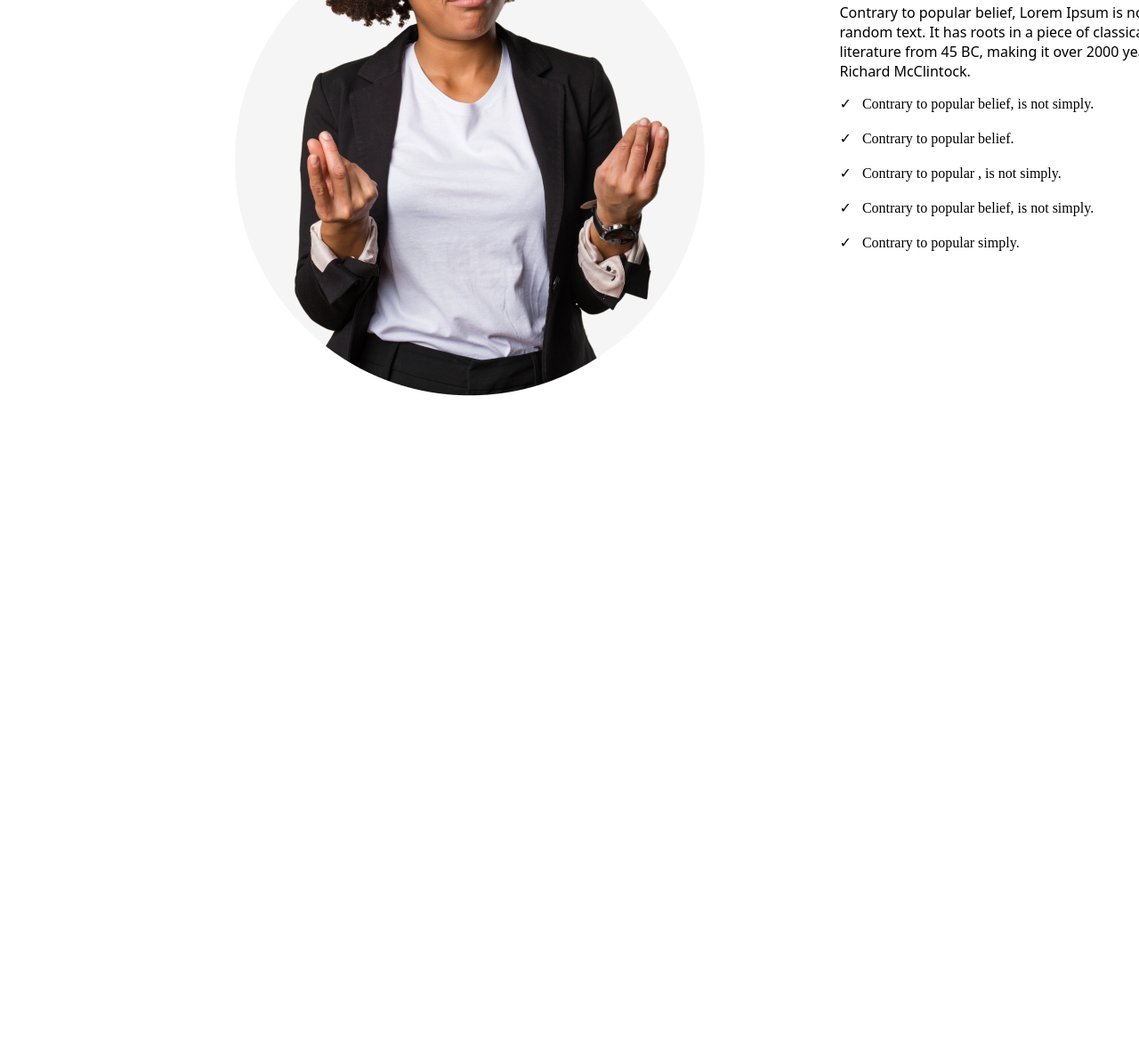
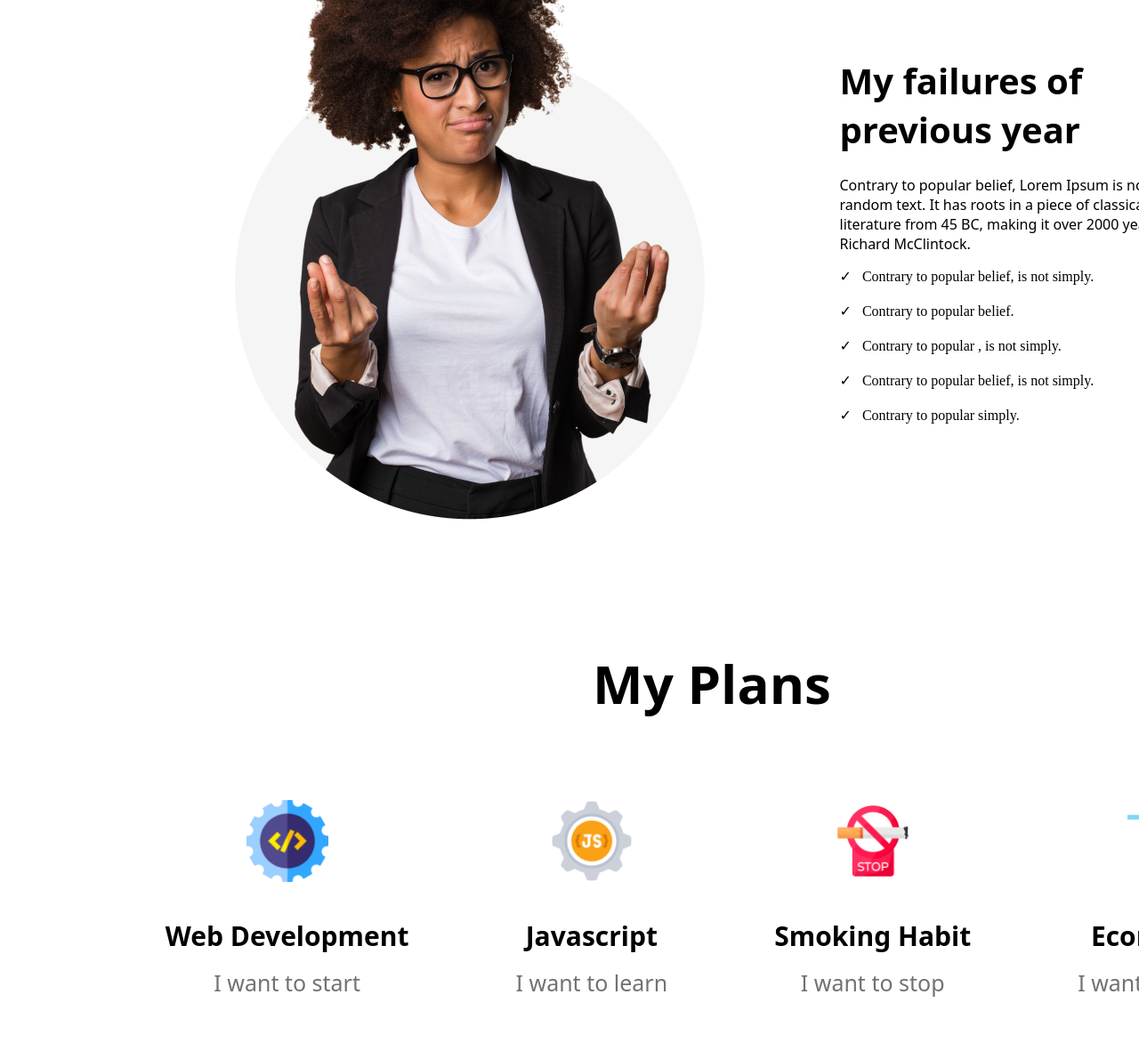
Before and after one commit to sakibzaman1/practice-task-5, a plain HTML site: page index.html in a window 1280 px wide. Shown: the part 1088-2269 px from the top of the page at 89% size. Before the commit the page ends 1537 px from the top, so only its background shows below. Drawn offline with Linux system fonts and the light colour scheme.

Commit message:
section 2 done

```diff
--- a/index.html
+++ b/index.html
@@ -39,35 +39,35 @@
                 </div>
             </section>
 
-            <!-- <section class="section2">
+            <section class="section2">
                 <div class="section2-head">
                     <h1>My Plans</h1>
                 </div>
                 <div class="section2-content">
                     <div class="section2-plans">
-                        <img src="" alt="" class="plan-img">
-                        <h2 class="plan-title"></h2>
-                        <p class="plan-bio"></p>
+                        <img src="./images/icons/web.png" alt="" class="plan-img">
+                        <h2 class="plan-title">Web Development</h2>
+                        <p class="plan-bio">I want to start</p>
                     </div>
                     <div class="section2-plans">
-                        <img src="" alt="" class="plan-img">
-                        <h2 class="plan-title"></h2>
-                        <p class="plan-bio"></p>
+                        <img src="./images/icons/js.png" alt="" class="plan-img">
+                        <h2 class="plan-title">Javascript</h2>
+                        <p class="plan-bio">I want to learn</p>
                     </div>
                     <div class="section2-plans">
-                        <img src="" alt="" class="plan-img">
-                        <h2 class="plan-title"></h2>
-                        <p class="plan-bio"></p>
+                        <img src="./images/icons/smoke.png" alt="" class="plan-img">
+                        <h2 class="plan-title">Smoking Habit</h2>
+                        <p class="plan-bio">I want to stop</p>
                     </div>
                     <div class="section2-plans">
-                        <img src="" alt="" class="plan-img">
-                        <h2 class="plan-title"></h2>
-                        <p class="plan-bio"></p>
+                        <img src="./images/icons/ecom.png" alt="" class="plan-img">
+                        <h2 class="plan-title">Ecommerce</h2>
+                        <p class="plan-bio">I want to develop</p>
                     </div>
                 </div>
             </section>
 
-            <section class="section3"></section> -->
+            <section class="section3"></section>
         </div>
 
     </main>
--- a/styles/pt5.css
+++ b/styles/pt5.css
@@ -61,17 +61,17 @@
 }
 .section1{
     width: 1600px;
-    height: 3223;
     display: flex;
     justify-content: center;
     align-items: center;
 
 }
 .section1-img{
-    padding: 0px;
+    padding-top: 139px;
     margin-right: 134px;
 }
 .section1-text h1{
+    margin-top: 250px;
     width: 288px;
     font-size: 40px;
     font-weight: 700;
@@ -98,7 +98,47 @@
 
 /* Section 2 styles */
 
-/* .section2-head{
+.section2{
+    width: 1600px;
+}
+.section2-head{
     display: flex;
     justify-content: center;
-} */
+    font-size: 40px;
+    font-family: system-ui, -apple-system, BlinkMacSystemFont, 'Segoe UI', Roboto, Oxygen, Ubuntu, Cantarell, 'Open Sans', 'Helvetica Neue', sans-serif;
+    font-weight: 700;
+    margin-top: 139px;
+    margin-bottom: 30px;
+}
+.section2-content{
+    display: flex;
+    justify-content: center;
+}
+.section2-plans{
+    padding: 60px;
+}
+.section2-plans img{
+    margin: auto;
+    padding-bottom: 40px;
+    width: 92px;
+    height: 92px;
+    display: flex;
+    justify-content: center;
+
+}
+.section2-plans h2{
+    display: flex;
+    justify-content: center;
+    font-size: 30px;
+    font-weight: 700;
+    font-family: system-ui, -apple-system, BlinkMacSystemFont, 'Segoe UI', Roboto, Oxygen, Ubuntu, Cantarell, 'Open Sans', 'Helvetica Neue', sans-serif;
+    margin-bottom: 15px;
+}
+.section2-plans p{
+    display: flex;
+    justify-content: center;
+    font-size: 25px;
+    font-weight: 500px;
+    font-family: system-ui, -apple-system, BlinkMacSystemFont, 'Segoe UI', Roboto, Oxygen, Ubuntu, Cantarell, 'Open Sans', 'Helvetica Neue', sans-serif;
+    color: #737272;
+}
```
